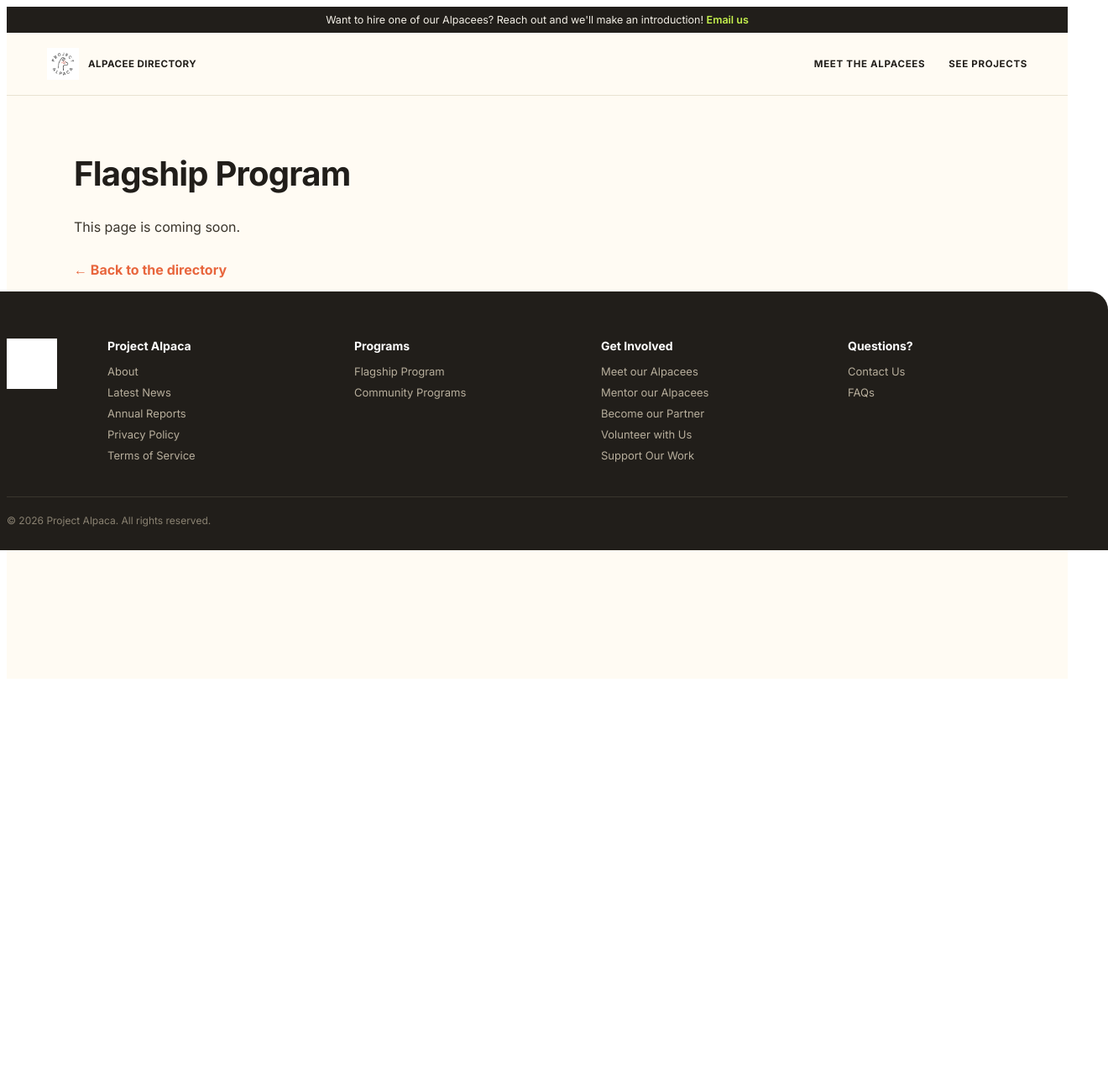
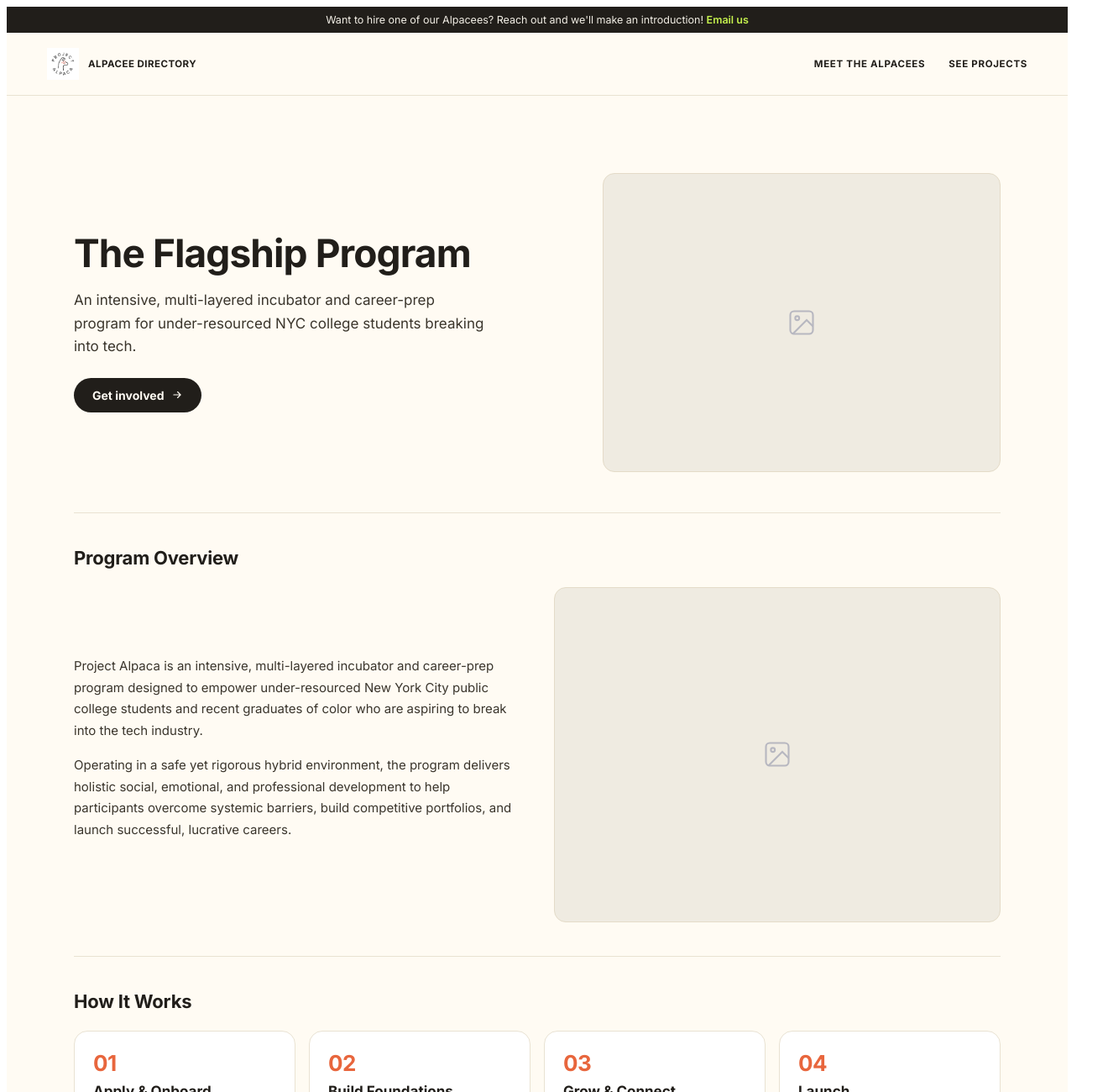
Before and after one commit to jellyfishing2346/project-alpaca, a React (Vite) app: page /flagship in a window 1280 px wide. Shown: the top 1300 px of the page at 84% size, 1320 px wide, since content can reach past the window. Before the commit the page ends 816 px from the top, so only its background shows below. Built offline with nearby package versions, Linux system fonts and the light colour scheme.

Commit message:
Add Flagship Program page

```diff
--- a/App.jsx
+++ b/App.jsx
@@ -6,6 +6,7 @@ import Contact from "./Contact.jsx";
 import About from "./About.jsx";
 import CommunityPrograms from "./CommunityPrograms.jsx";
 import GetInvolved from "./GetInvolved.jsx";
+import Flagship from "./Flagship.jsx";
 import "./styles.css";
 
 // Placeholder page for routes whose real design isn't built yet.
@@ -39,7 +40,7 @@ export default function App() {
         <Route path="/donate" element={<Page title="Donate" />} />
         <Route path="/get-involved" element={<GetInvolved />} />
         <Route path="/community-programs" element={<CommunityPrograms />} />
-        <Route path="/flagship" element={<Page title="Flagship Program" />} />
+        <Route path="/flagship" element={<Flagship />} />
 
         {/* Anything else falls back to the directory. */}
         <Route path="*" element={<DirectoryApp />} />
--- /dev/null
+++ b/Flagship.jsx
@@ -0,0 +1,126 @@
+import React from "react";
+import { Link } from "react-router-dom";
+import { Nav, Footer, Newsletter } from "./alpacees-directory-final.jsx";
+import "./styles.css";
+
+const Arrow = () => (
+  <svg width="14" height="14" viewBox="0 0 24 24" fill="none" stroke="currentColor" strokeWidth="2" strokeLinecap="round" strokeLinejoin="round"><path d="M5 12h14M13 6l6 6-6 6" /></svg>
+);
+const ImgBox = ({ className }) => (
+  <div className={"hi-img " + (className || "")}><svg width="36" height="36" viewBox="0 0 24 24" fill="none" stroke="#B7B7C0" strokeWidth="1.4"><rect x="3" y="3" width="18" height="18" rx="3" /><circle cx="8.5" cy="8.5" r="1.6" /><path d="m21 15-5-5L5 21" /></svg></div>
+);
+const Person = ({ role }) => (
+  <div className="person"><ImgBox className="person-photo" /><h3>Instructor Name</h3><p className="person-role">{role || "Teaching Team"}</p></div>
+);
+
+const STEPS = [
+  { n: "01", t: "Apply & Onboard", d: "Students apply and are matched into a cohort based on goals and experience." },
+  { n: "02", t: "Build Foundations", d: "Assess baseline skills, set career paths, and anchor fundamentals." },
+  { n: "03", t: "Grow & Connect", d: "Network with mentors, visit companies, and collaborate on real projects." },
+  { n: "04", t: "Launch", d: "Curate portfolios, practice interviews, and transition into full-time roles." },
+];
+const MODULES = [
+  { m: "Oct–Dec", t: "Foundations", d: "Focuses on assessing baseline skills, identifying target career paths, creating individualized action plans, and anchoring fundamentals through professional development and initial collaborative projects." },
+  { m: "Jan–Mar", t: "Relationship Building", d: "Immerses students in networking, experiencing corporate onsite visits, expanding field expertise, and practicing active professional collaboration." },
+  { m: "Apr–Jun", t: "Mastery", d: "Focuses on advanced portfolio curation, mock interviews, job search strategies, final project presentations, and transitioning smoothly into full-time employment." },
+];
+const CLASSES = ["Portfolio Building", "AI Readiness", "Technical Interview Prep", "UX Research Foundations", "Financial Literacy", "Professional Communication"];
+
+export default function Flagship() {
+  return (
+    <div className="root">
+      <Nav />
+      <div className="home">
+        <section className="hero">
+          <div className="hero-l">
+            <h1>The Flagship Program</h1>
+            <p>An intensive, multi-layered incubator and career-prep program for under-resourced NYC college students breaking into tech.</p>
+            <Link className="btn-navy" to="/get-involved">Get involved <Arrow /></Link>
+          </div>
+          <ImgBox className="hero-img" />
+        </section>
+
+        <section className="hs">
+          <h2 className="hs-h">Program Overview</h2>
+          <div className="overview">
+            <div>
+              <p>Project Alpaca is an intensive, multi-layered incubator and career-prep program designed to empower under-resourced New York City public college students and recent graduates of color who are aspiring to break into the tech industry.</p>
+              <p>Operating in a safe yet rigorous hybrid environment, the program delivers holistic social, emotional, and professional development to help participants overcome systemic barriers, build competitive portfolios, and launch successful, lucrative careers.</p>
+            </div>
+            <ImgBox className="overview-img" />
+          </div>
+        </section>
+
+        <section className="hs">
+          <h2 className="hs-h">How It Works</h2>
+          <div className="flow">
+            {STEPS.map((s) => (
+              <div key={s.n} className="flow-card"><div className="flow-n">{s.n}</div><h3>{s.t}</h3><p>{s.d}</p></div>
+            ))}
+          </div>
+        </section>
+
+        <section className="hs">
+          <h2 className="hs-h">The Cohort</h2>
+          <p className="prog-desc">The flagship curriculum runs over nine months (from October to June) and is chronologically split into three key thematic modules:</p>
+          <div className="flow">
+            {MODULES.map((m) => (
+              <div key={m.t} className="flow-card"><div className="module-m">{m.m}</div><h3>{m.t}</h3><p>{m.d}</p></div>
+            ))}
+          </div>
+        </section>
+
+        <section className="hs">
+          <h2 className="hs-h">Sample Classes</h2>
+          <div className="inv-grid">
+            {CLASSES.map((c) => (
+              <div key={c} className="inv-card"><ImgBox className="inv-img" /><h3>{c}</h3><p>A sample of the technical and professional-skills sessions students attend.</p></div>
+            ))}
+          </div>
+        </section>
+
+        <section className="hs">
+          <div className="overview">
+            <div>
+              <h2 className="hs-h" style={{ borderTop: 0 }}>End-of-Year Projects</h2>
+              <p className="prog-desc">Mentees participate in at least two collaborative team projects that replicate authentic industry dynamics, complete with design retrospectives and 360-degree reviews. Previous cohorts have executed comprehensive group projects centered on Diversity, Equity, and Inclusion (DEI).</p>
+              <Link className="btn-navy" to="/directory">See student projects <Arrow /></Link>
+            </div>
+            <ImgBox className="overview-img" />
+          </div>
+        </section>
+
+        <section className="hs">
+          <div className="meet-row">
+            <div>
+              <h2 className="hs-h" style={{ borderTop: 0, margin: 0 }}>Meet the Alpacees</h2>
+              <p className="prog-desc" style={{ marginTop: 10 }}>Our graduates are ready to step into junior roles as React engineers, UI designers, and technical product associates. Search and filter student profiles by core skills, cohort years, or university affiliations.</p>
+            </div>
+            <Link className="btn-navy" to="/directory">Meet our Alpacees <Arrow /></Link>
+          </div>
+        </section>
+
+        <section className="hs">
+          <h2 className="hs-h">Teaching Team</h2>
+          <div className="people">{["Lead Instructor", "Instructor", "Instructor"].map((r, i) => <Person key={i} role={r} />)}</div>
+        </section>
+
+        <section className="hs">
+          <h2 className="hs-h">In partnerships with</h2>
+          <div className="partners">{["Company", "School", "Company", "School", "Company", "School"].map((p, i) => <div key={i} className="partner"><ImgBox /><span>{p}</span></div>)}</div>
+        </section>
+
+        <section className="hs">
+          <div className="support">
+            <h2>Support Our Work</h2>
+            <p>Project Alpaca is completely free for every single student, ensuring tuition or resource gaps never block a student's full potential. Your tax-deductible financial gifts provide direct, practical tools for a student's career journey.</p>
+            <Link className="btn-navy" to="/donate">Donate now <Arrow /></Link>
+          </div>
+        </section>
+
+        <Newsletter />
+        <Footer />
+      </div>
+    </div>
+  );
+}
--- a/styles.css
+++ b/styles.css
@@ -303,3 +303,17 @@
 .role p { font-size:13px; line-height:1.5; color:#6E6656; margin:0; }
 .role .btn-outline { flex:none; }
 @media (max-width:900px){ .roles{grid-template-columns:1fr;} .role{flex-direction:column;align-items:flex-start;} }
+
+/* ===== Flagship ===== */
+.overview { display:grid; grid-template-columns:1fr 1fr; gap:40px; align-items:center; }
+.overview p { font-size:15px; line-height:1.7; color:#3A352C; margin:0 0 16px; }
+.overview-img { aspect-ratio:4/3; }
+.flow { display:grid; grid-template-columns:repeat(4,1fr); gap:16px; }
+.flow-card { background:#fff; border:1px solid #E9E2D2; border-radius:16px; padding:22px; }
+.flow-n { font-size:26px; font-weight:800; color:#E8663D; letter-spacing:-.02em; }
+.module-m { font-size:12px; font-weight:800; letter-spacing:.06em; text-transform:uppercase; color:#E8663D; }
+.flow-card h3 { font-size:17px; font-weight:800; margin:8px 0 8px; }
+.flow-card p { font-size:13px; line-height:1.55; color:#3A352C; margin:0; }
+.meet-row { display:flex; align-items:center; justify-content:space-between; gap:32px; }
+.meet-row .btn-navy { flex:none; }
+@media (max-width:900px){ .overview{grid-template-columns:1fr;} .flow{grid-template-columns:repeat(2,1fr);} .meet-row{flex-direction:column;align-items:flex-start;} }
```
